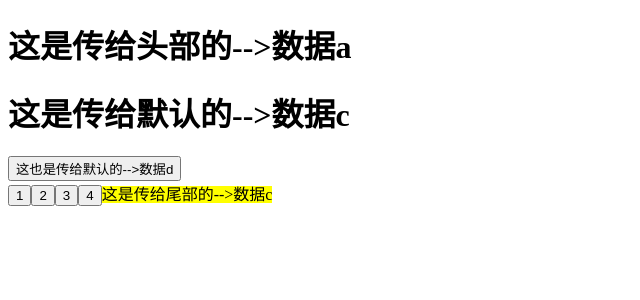
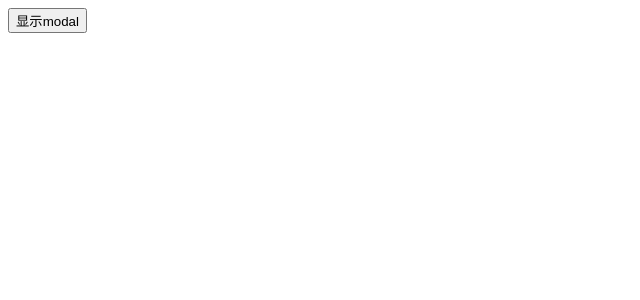
Before and after one commit to xmj12345/qwert, a Vue app: page / in a window 1280 px wide. Shown: the top 300 px of the page, without its empty margins (0-640 px from the left). Built offline with nearby package versions, Linux system fonts and the light colour scheme; the HTML template or start-up script is replaced by a standard one.

Commit message:
Teleport传送组件

```diff
--- a/public/index.html
+++ b/public/index.html
@@ -11,7 +11,7 @@
     <noscript>
       <strong>We're sorry but <%= htmlWebpackPlugin.options.title %> doesn't work properly without JavaScript enabled. Please enable it to continue.</strong>
     </noscript>
-    <div id="app" style="height: 4000px;"></div>
+    <div id="app"></div>
     <!-- built files will be auto injected -->
   </body>
 </html>
--- a/src/components/CommonChild.vue
+++ /dev/null
@@ -1,20 +0,0 @@
-<template>
-  <slot name="header" :title="a"></slot>
-  <slot :c="c" :d="d"></slot>
-  <slot name="footer" :c="c" :arr="b"></slot>
-</template>
-
-<script>
-export default {
-  data() {
-    return {
-      a: "数据a",
-      b: [1, 2, 3, 4],
-      c: "数据c",
-      d: "数据d",
-    };
-  },
-};
-</script>
-
-<style lang="scss" scoped></style>
--- a/src/components/commonHead.vue
+++ b/src/components/commonHead.vue
@@ -1,30 +1,50 @@
 <template>
-  <div>
-    <CommonChild>
-      <template #header="{ title }">
-        <h1>这是传给头部的-->{{ title }}</h1>
-      </template>
-      <template #default="data">
-        <div>
-          <h1>这是传给默认的-->{{ data.c }}</h1>
-          <button>这也是传给默认的-->{{ data.d }}</button>
-        </div>
-      </template>
-      <template #footer="data">
-        <button v-for="item in data.arr" :key="item">{{ item }}</button>
-        <mark>这是传给尾部的-->{{ data.c }}</mark>
-      </template>
-    </CommonChild>
+  <div class="a">
+    <div class="b">
+      <button @click="showModal">显示modal</button>
+      <Teleport to="body">
+        <div class="mask" v-if="isShow" @click.self="hideModal">
+        <div class="container">这是内容</div>
+      </div>
+      </Teleport>
+    </div>
   </div>
 </template>
 
 <script>
-import CommonChild from "./CommonChild.vue";
 export default {
-  components: {
-    CommonChild,
+  data() {
+    return {
+      isShow: false,
+    };
+  },
+  methods: {
+    showModal() {
+      this.isShow = true;
+    },
+    hideModal() {
+      this.isShow = false;
+    },
   },
 };
 </script>
 
-<style lang="scss" scoped></style>
+<style scoped>
+.mask {
+  position: fixed;
+  top: 0;
+  left: 0;
+  right: 0;
+  bottom: 0;
+  background-color: rgba(0, 0, 0, 0.6);
+  z-index: 10000;
+  display: flex;
+  justify-content: center;
+  align-items: center;
+}
+.container {
+  width: 40%;
+  height: 40%;
+  background-color: #fff;
+}
+</style>
```
